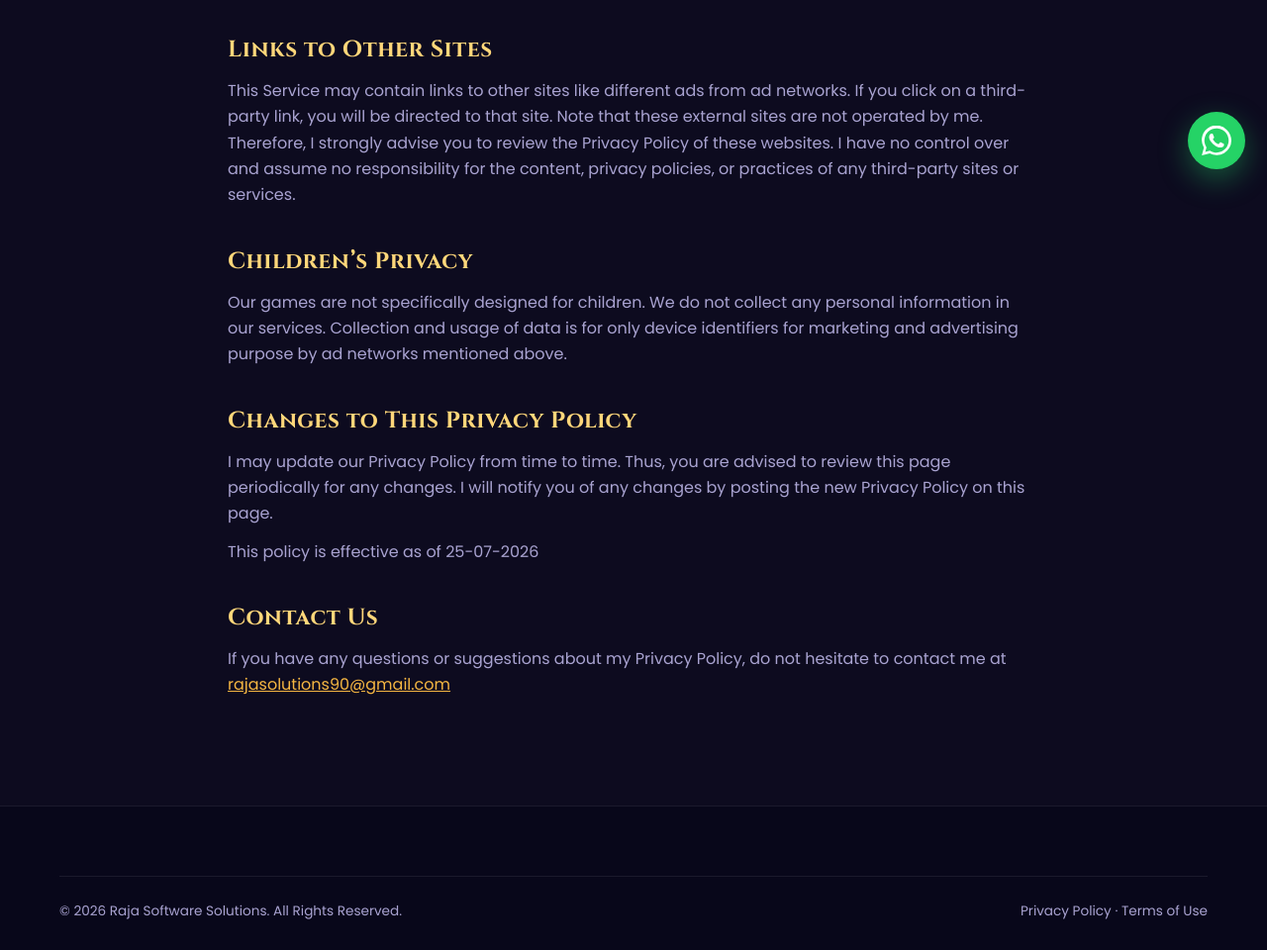
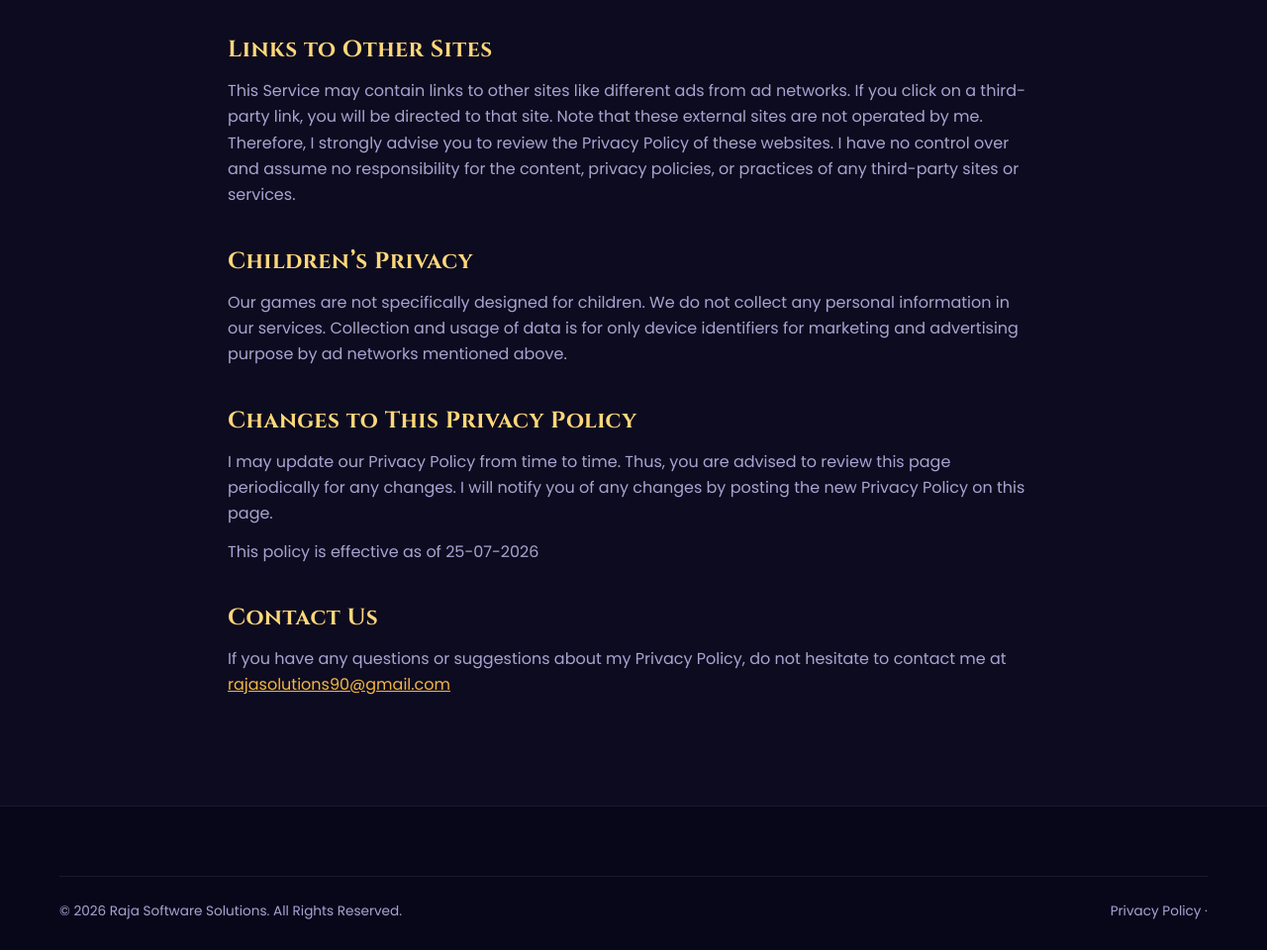
Before and after one commit to kashmirstudio-cyber/rajasoftware, a plain HTML site: page privacy-policy.html in a window 1280 px wide. Shown: the part 607-1567 px from the top of the page at 99% size. Drawn offline with Linux system fonts and the light colour scheme.

Commit message:
Update privacy-policy.html

```diff
--- a/privacy-policy.html
+++ b/privacy-policy.html
@@ -60,11 +60,10 @@
 
     <div class="footer-bottom">
       <span>&copy; <span class="year">2026</span> Raja Software Solutions. All Rights Reserved.</span>
-      <span><a href="privacy-policy.html">Privacy Policy</a> &middot; <a href="terms.html">Terms of Use</a></span>
+      <span><a href="privacy-policy.html">Privacy Policy</a> &middot; </span>
     </div>
   </div>
 </footer>
-<a class="wa-float" href="https://wa.me/923226752113" target="_blank" rel="noopener" aria-label="Chat on WhatsApp"><svg viewBox="0 0 24 24" fill="currentColor"><path d="M17.5 14.4c-.3-.1-1.8-.9-2-1-.3-.1-.5-.1-.7.1-.2.3-.8 1-.9 1.2-.2.2-.3.2-.6.1-.3-.1-1.3-.5-2.4-1.5-.9-.8-1.5-1.8-1.7-2.1-.2-.3 0-.5.1-.6l.4-.5c.2-.2.2-.3.3-.5.1-.2 0-.4 0-.5l-.9-2.2c-.2-.6-.5-.5-.7-.5h-.6c-.2 0-.5.1-.8.4-.3.3-1 1-1 2.5s1.1 2.9 1.2 3.1c.1.2 2.1 3.2 5.1 4.5.7.3 1.3.5 1.7.6.7.2 1.4.2 1.9.1.6-.1 1.8-.7 2-1.4.2-.7.2-1.3.2-1.4-.1-.1-.3-.2-.6-.3zM12 21.8c-1.8 0-3.5-.5-5-1.4l-.4-.2-3.7 1 1-3.6-.2-.4A9.8 9.8 0 1 1 12 21.8zM20.5 3.5A11.8 11.8 0 0 0 1.8 17.7L.1 24l6.4-1.7A11.8 11.8 0 0 0 24 12c0-3.2-1.2-6.2-3.5-8.5z"/></svg></a>
 <script src="js/main.js"></script>
 </body>
 </html>
```
